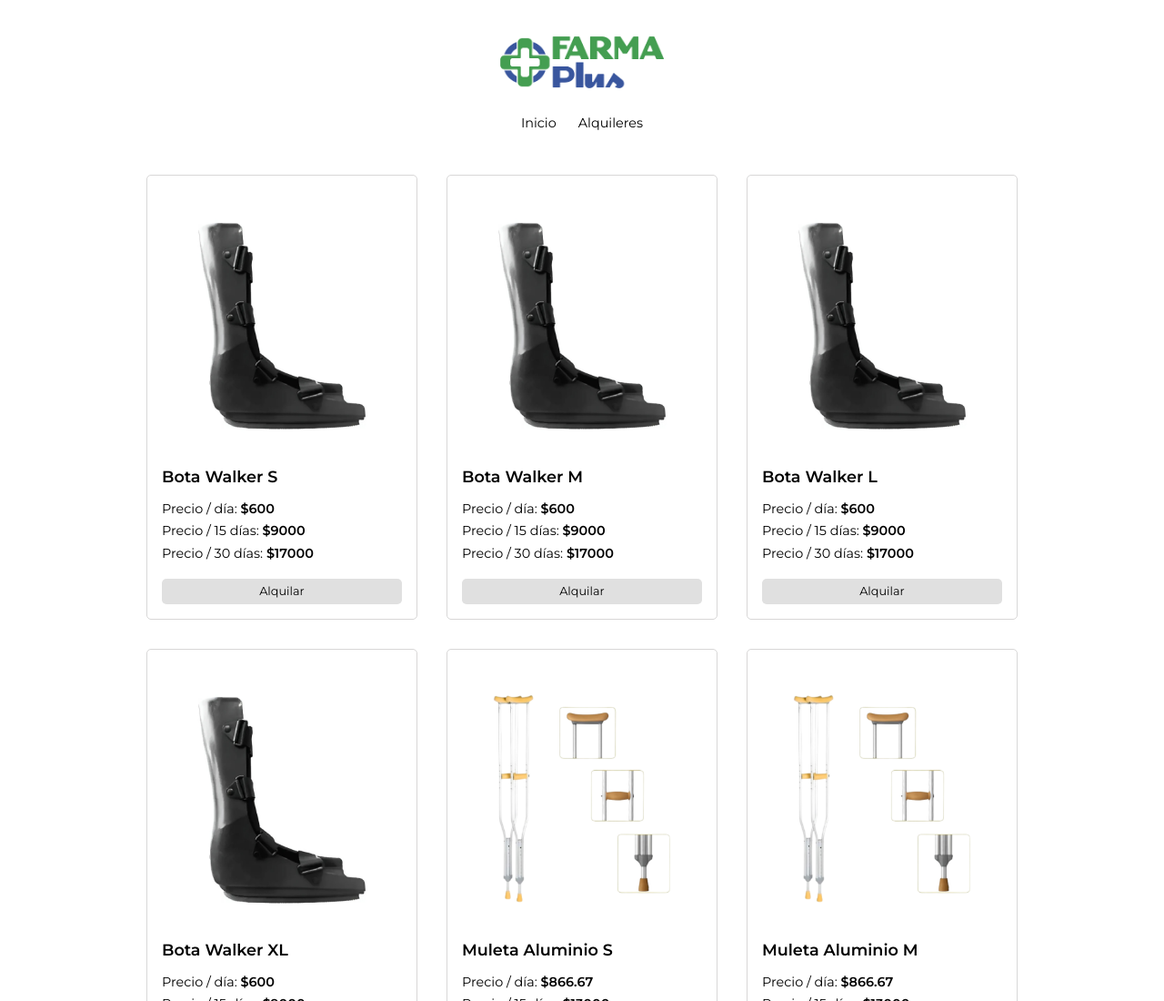
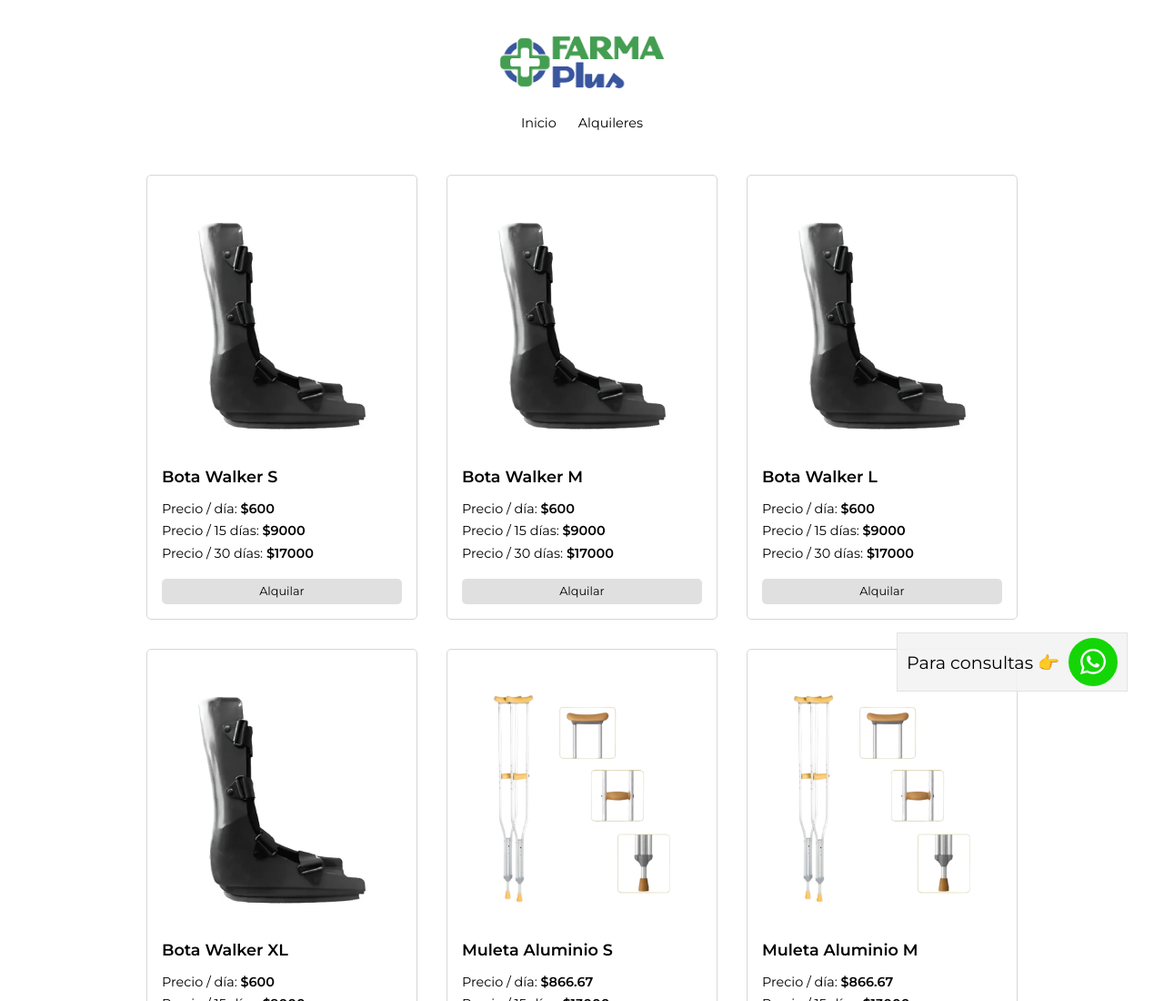
Before and after one commit to BautistaThomann/Ortopedia-Farmaplus, a plain HTML site: page index.html in a window 1280 px wide. Shown: the top 1100 px of the page at 91% size. Drawn offline with Linux system fonts and the light colour scheme; some packages are replaced by stand-ins of ours; a script that the page names is missing.

Commit message:
link wsp

```diff
--- a/estilos.css
+++ b/estilos.css
@@ -265,3 +265,33 @@ footer p span{
 .btn-imprimir:hover {
     background: #025aa5;
 }
+
+.cont-wspp{
+    display: flex;
+    align-items: center;
+    position: fixed;
+    bottom: 40px;
+    right: 40px;
+    z-index: 1000;
+    background-color: #f3f3f3e6;
+    border: 1px solid #e3e3e3;
+    padding: 5px 10px;
+    transition: all 0.3s ease;
+}
+
+.cont-wspp p{
+    margin-right: 10px;
+    font-size: 1.2rem;
+}
+
+.cont-wspp a{
+    color: #ffffff;
+    font-size: 2rem;
+    padding: 7px;
+    background: #14d606;
+    border-radius: 50%;
+}
+
+.cont-wspp:hover{
+    background: #e3e3e3;
+}
--- a/index.html
+++ b/index.html
@@ -7,6 +7,7 @@
     <link rel="preconnect" href="https://fonts.googleapis.com">
     <link rel="preconnect" href="https://fonts.gstatic.com" crossorigin>
     <link rel="shortcut icon" href="./img/logo-farmacia-footer.png" type="image/x-icon">
+    <link rel="stylesheet" href="https://cdnjs.cloudflare.com/ajax/libs/font-awesome/7.0.1/css/all.min.css" integrity="sha512-2SwdPD6INVrV/lHTZbO2nodKhrnDdJK9/kg2XD1r9uGqPo1cUbujc+IYdlYdEErWNu69gVcYgdxlmVmzTWnetw==" crossorigin="anonymous" referrerpolicy="no-referrer" />
     <link href="https://fonts.googleapis.com/css2?family=Montserrat:ital,wght@0,100..900;1,100..900&display=swap"
         rel="stylesheet">
     <link rel="stylesheet" href="estilos.css">
@@ -28,6 +29,10 @@
     <main>
         <div class="cont-productos"></div>
         <hr>
+        <div class="cont-wspp">
+            <p>Para consultas 👉</p>
+            <a href="https://api.whatsapp.com/send?phone=543534799038&text=Hola%20Bauti!%20Tengo%20un%20problema%20con%20el%20sistema..." target="_blank"><i class="fa-brands fa-whatsapp"></i></a>
+        </div>
     </main>
     <footer>
         <img src="img/logo-farmacia-footer.png" alt="logo farmacia footer">
```
Also changed, not shown: pages/alquileres.html (+5 -0 lines), pages/form-alquiler.html (+6 -0 lines).
